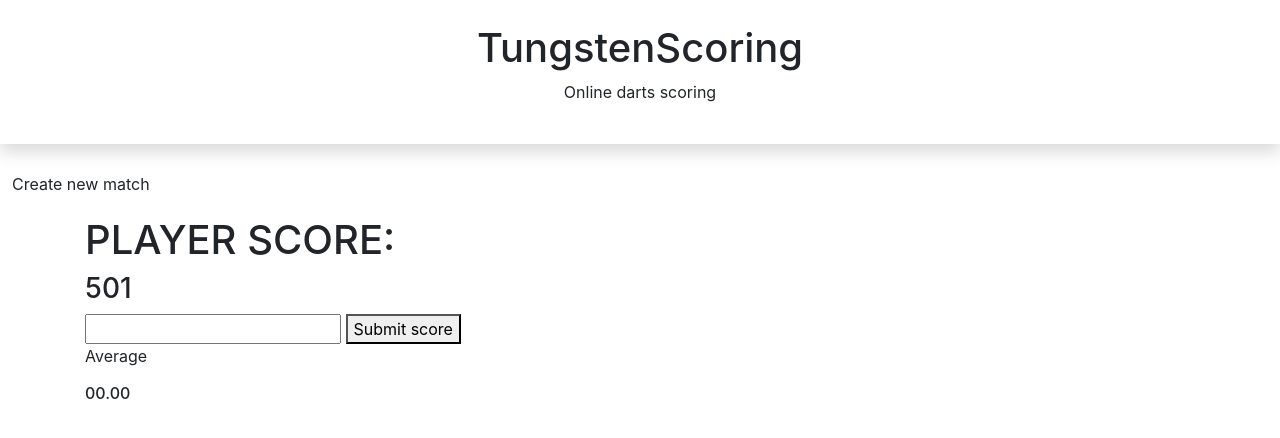
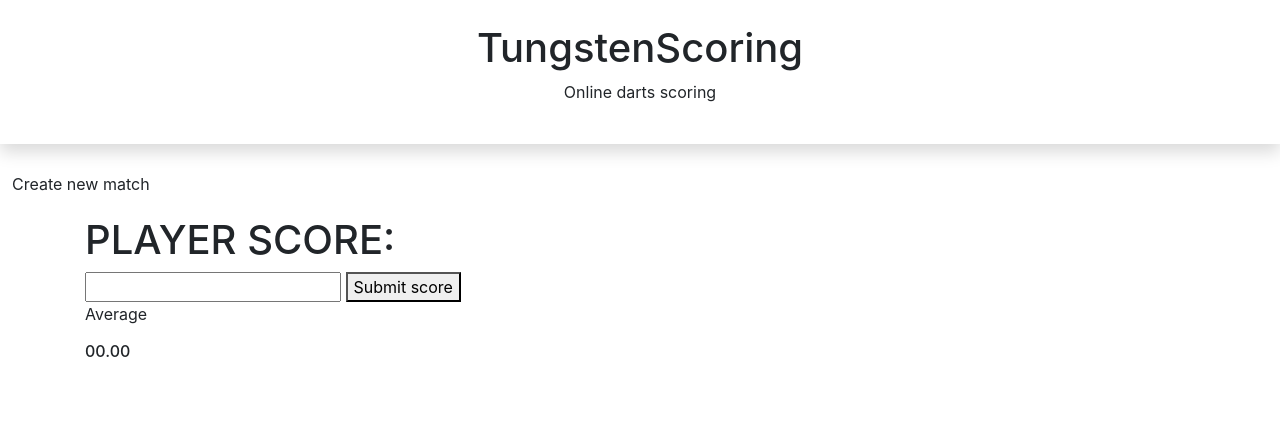
Before and after one commit to nsilz44/online-darts-scorer, a plain HTML site: page index.html in a window 1280 px wide. Drawn offline with nearby package versions, Linux system fonts and the light colour scheme.

Commit message:
changed id tags

```diff
--- a/index.html
+++ b/index.html
@@ -20,11 +20,10 @@
     </div>
     <div class="container">
       <h1>PLAYER SCORE:</h1>
-      <h3 id = "score">501</h3>
-      <form>
-      <input type="text" id="inputscore" maxlength="3" required>
-      <button type="button" id="submit">Submit score</button>
-      </form>
+      <h3 id = "score"></h3>
+      <input type="text" id="inputscore" ></input>
+      <button type="button" id="submit1">Submit score</button>
+
       <p>Average</p><h6 id= "average">00.00</h6>
     </div>
   </body>
```
